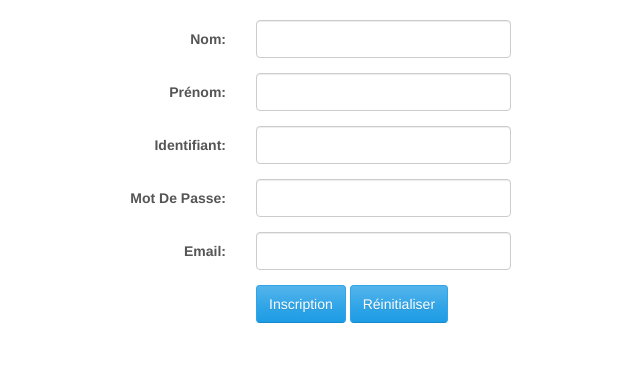
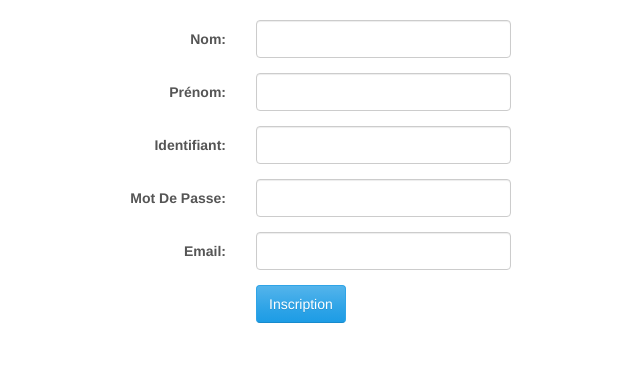
Before and after one commit to momos95/project, a PHP site: page /inscription.php in a window 1280 px wide. Shown: the part 155-537 px from the top of the page, without its empty margins (19-659 px from the left). Run offline with PHP 8.4, Linux system fonts and the light colour scheme.

Commit message:
Modif
Suppression du bouton "Reinitialiser" sur "inscription.php"

```diff
--- a/inscription.php
+++ b/inscription.php
@@ -68,7 +68,6 @@
                         <div class="form-group">
                             <div class="col-md-offset-4 col-md-10">
                                 <input type="submit" value="Inscription" class="btn btn-primary" name='btnInscr'/>
-                                <input type="reset" value="Réinitialiser" class="btn btn-primary" />
                             </div>
                         </div>
                     </form>
```
